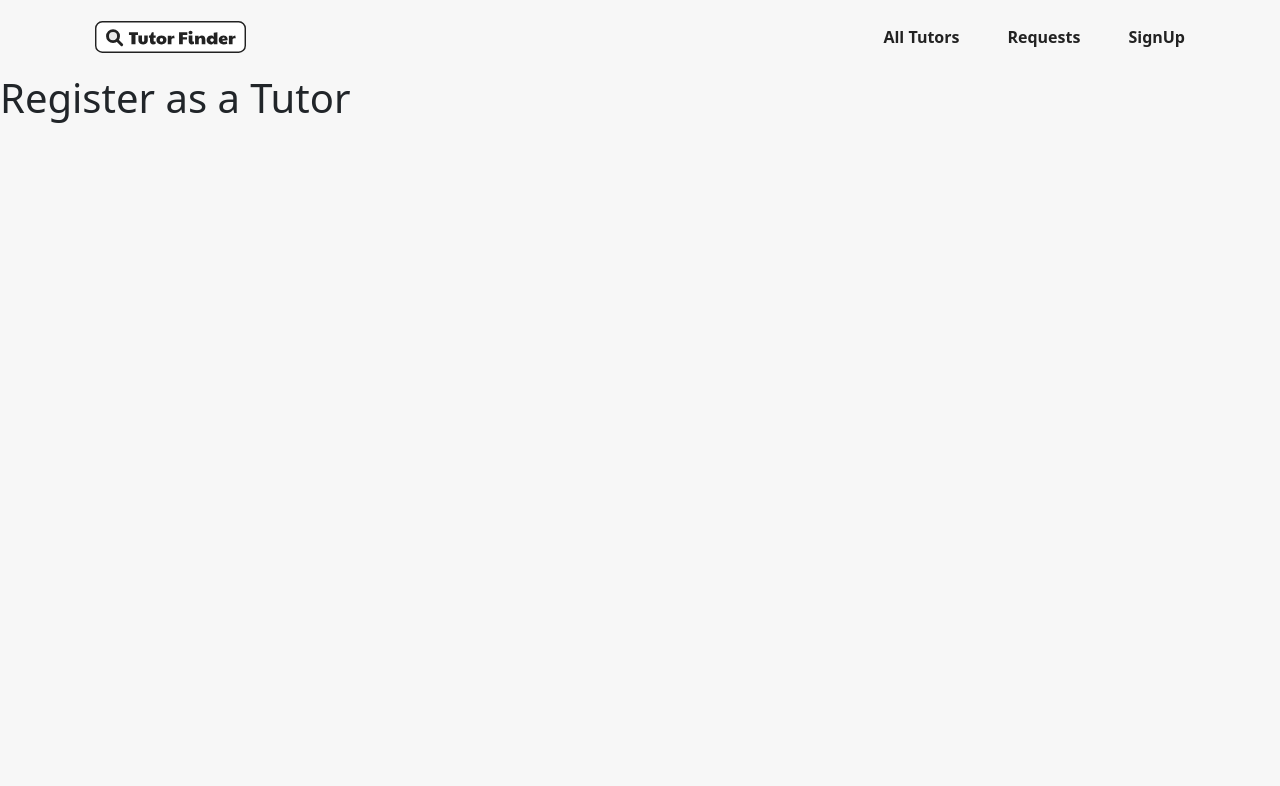
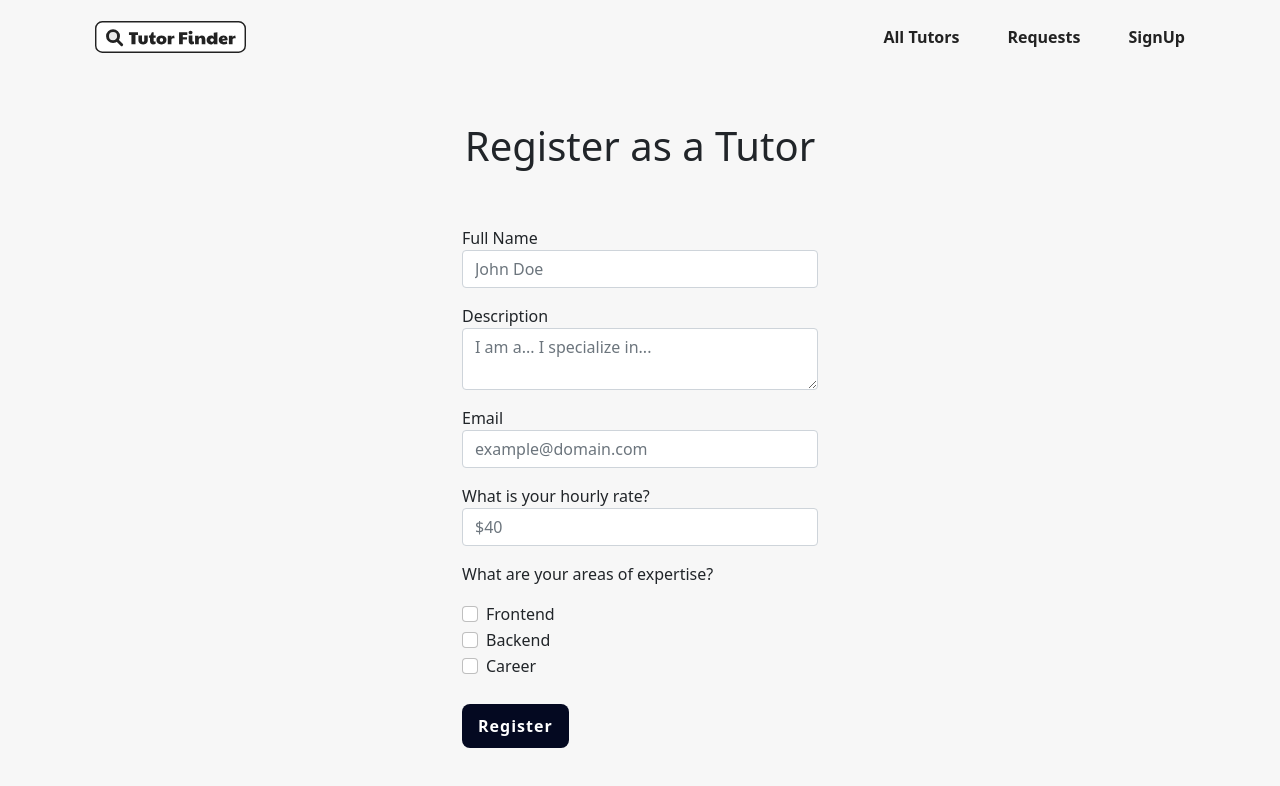
Before and after one commit to Manojlovic1998/find-tutor-vue-spa, a Vue app: page /tutor/registration in a window 1280 px wide. Shown: the top 786 px of the page. Built offline with nearby package versions, Linux system fonts and the light colour scheme; no server answers.

Commit message:
Add context to the template

```diff
--- a/src/views/TutorRegistration.vue
+++ b/src/views/TutorRegistration.vue
@@ -1,3 +1,124 @@
 <template>
-  <h1>Register as a Tutor</h1>
+  <BaseMain>
+    <BaseHero>
+      <div class="col-12 mt-5">
+        <h1 class="text-center">Register as a Tutor</h1>
+      </div>
+      <div class="col-8 col-md-5 col-lg-4 mx-auto mt-5">
+        <form @submit.prevent="onTutorFormSubmit">
+          <div class="form-group">
+            <label for="name" class="input-label">Full Name</label>
+            <input
+              type="text"
+              name="name"
+              id="name"
+              class="form-control"
+              v-model.trim="name"
+              placeholder="John Doe"
+              required
+            />
+          </div>
+          <div class="form-group mt-3">
+            <label for="desc" class="input-label">Description</label>
+            <textarea
+              name="desc"
+              id="desc"
+              class="form-control"
+              v-model.trim="description"
+              placeholder="I am a... I specialize in..."
+              required
+            />
+          </div>
+          <div class="form-group mt-3">
+            <label for="email" class="input-label">Email</label>
+            <input
+              type="email"
+              name="email"
+              id="email"
+              class="form-control"
+              v-model.trim="email"
+              placeholder="example@domain.com"
+              required
+            />
+          </div>
+          <div class="form-group mt-3">
+            <label for="rate" class="input-label"
+              >What is your hourly rate?</label
+            >
+            <input
+              type="number"
+              name="rate"
+              id="rate"
+              class="form-control"
+              v-model.trim="rate"
+              placeholder="$40"
+              required
+            />
+          </div>
+          <p class="mt-3">What are your areas of expertise?</p>
+          <div class="form-check">
+            <label for="frontend" class="form-check-label">Frontend</label>
+            <input
+              type="checkbox"
+              name="frontend"
+              value="Frontend"
+              id="frontend"
+              class="form-check-input"
+              v-model.trim="tags"
+            />
+          </div>
+          <div class="form-check">
+            <label for="backend" class="form-check-label">Backend</label>
+            <input
+              type="checkbox"
+              name="backend"
+              value="Backend"
+              id="backend"
+              class="form-check-input"
+              v-model.trim="tags"
+            />
+          </div>
+          <div class="form-check">
+            <label for="career" class="form-check-label">Career</label>
+            <input
+              type="checkbox"
+              name="career"
+              value="Career"
+              id="career"
+              class="form-check-input"
+              v-model.trim="tags"
+            />
+          </div>
+
+          <BaseButton type="submit" class="mt-4">Register</BaseButton>
+        </form>
+      </div>
+    </BaseHero>
+  </BaseMain>
 </template>
+
+<script>
+import BaseMain from "../components/UI/BaseMain.vue";
+import BaseHero from "../components/UI/BaseHero.vue";
+import BaseButton from "../components/UI/BaseButton.vue";
+
+export default {
+  data() {
+    return {
+      name: "",
+      email: "",
+      rate: "",
+      description: "",
+      tags: [],
+    };
+  },
+  components: {
+    BaseMain,
+    BaseHero,
+    BaseButton,
+  },
+  methods: {
+    onTutorFormSubmit() {},
+  },
+};
+</script>
```
